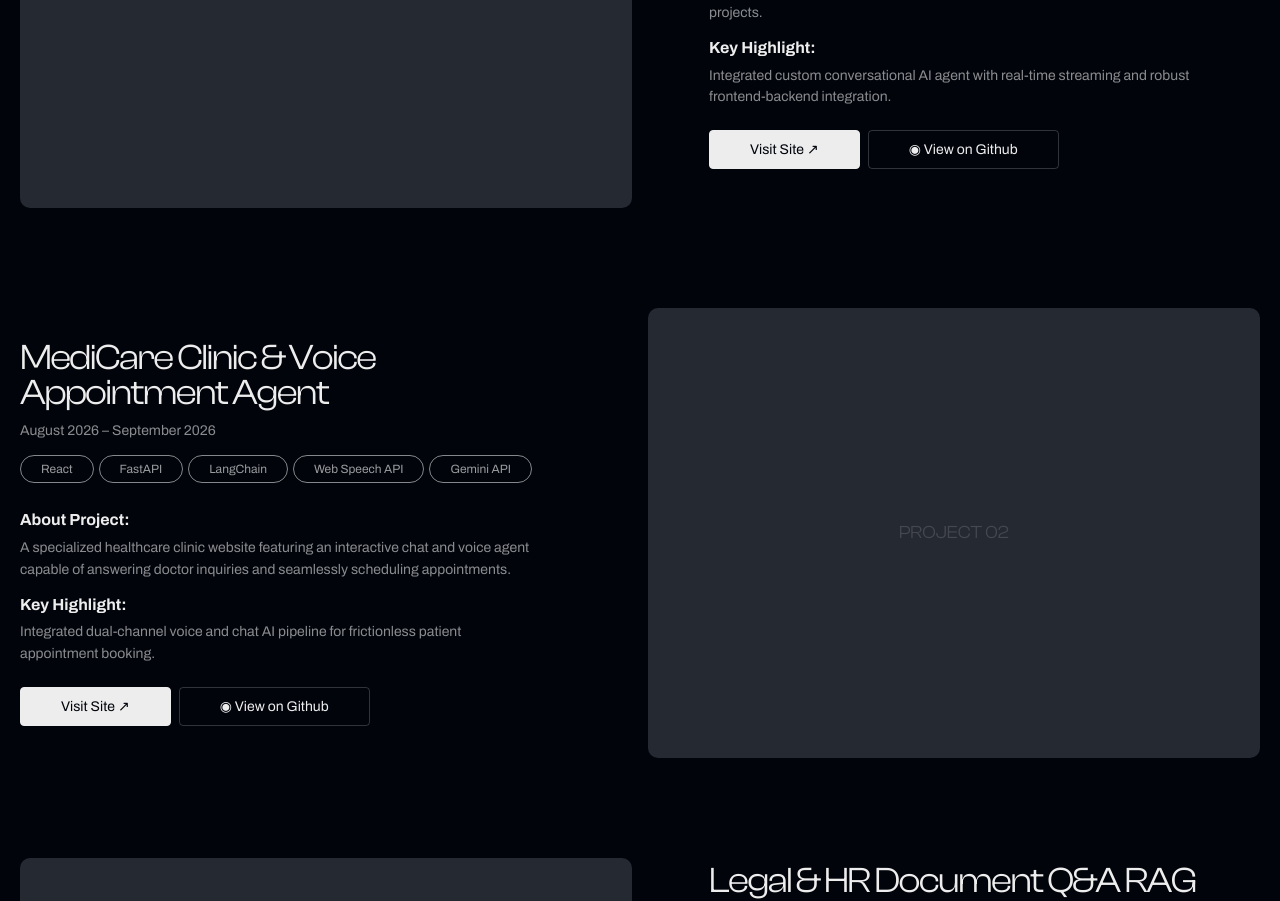
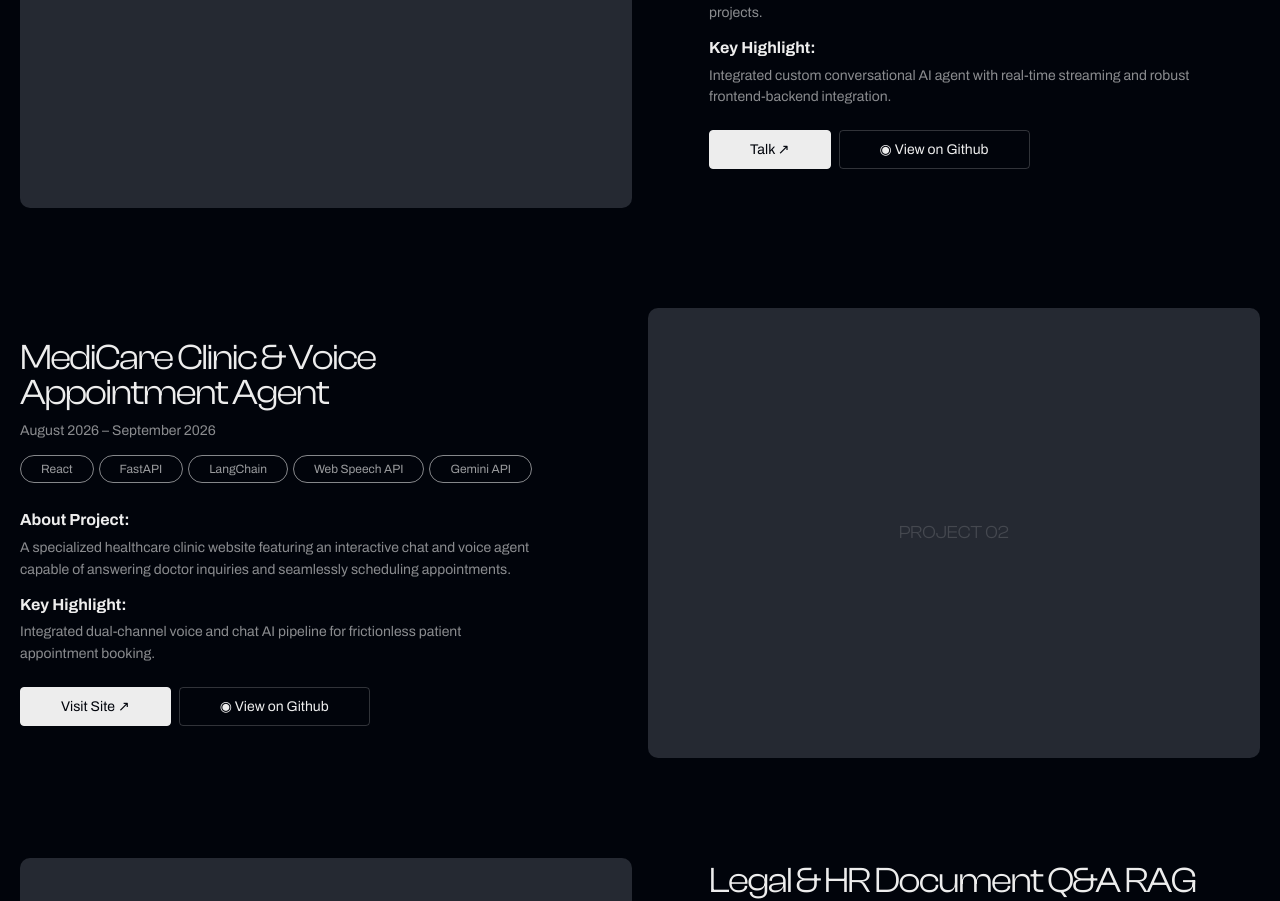
Before and after one commit to AyanJamalii/Portfolio, a Next.js app in the folder frontend/: page / in a window 1280 px wide. Shown: the part 1306-2207 px from the top of the page. Built offline with nearby package versions, Linux system fonts and the light colour scheme.

Commit message:
Updating Projects

```diff
--- a/frontend/app/page.tsx
+++ b/frontend/app/page.tsx
@@ -172,7 +172,7 @@ useEffect(() => {
         </button>
       </header>
 
-      {/* ================= HERO ================= */}
+      {/* hero */}
 
       <section id="top" className="hero">
         <div className="hero-glow" />
@@ -190,7 +190,6 @@ useEffect(() => {
           </h1>
 
           <div className="hero-grid">
-            {/* LEFT HERO FEATURES */}
 
             <div className="hero-feature-wrapper">
               <div className="hero-feature-rail">
@@ -225,8 +224,6 @@ useEffect(() => {
               </div>
             </div>
 
-            {/* CENTER PORTRAIT */}
-
             <div className="hero-person">
               <Image
                 src="/portrait.webp"
@@ -235,7 +232,6 @@ useEffect(() => {
                 height={500}
                 className="portrait"               />
             </div>
-            {/* RIGHT HERO COPY */}
 
             <div className="hero-side-copy hero-side-copy-right">
               <p>
@@ -260,7 +256,7 @@ useEffect(() => {
         </div>
       </section>
 
-      {/* ================= STICKY SECTION TABS ================= */}
+      {/* nav */}
 
       <nav className="section-tabs">
         <button
@@ -278,11 +274,10 @@ useEffect(() => {
         </button>
       </nav>
 
-      {/* ================= PROJECTS ================= */}
+      {/* projects */}
 
       <section id="projects" className="content-section projects-section">
         <div className="section-heading">
-          {/* <span>/Selected Work</span> */}
           <h2>Projects</h2>
         </div>
 
@@ -318,7 +313,22 @@ useEffect(() => {
                 </div>
 
                 <div className="project-actions">
-                  <a href={project.live}>Visit Site ↗</a>
+                  {index === 0 ? (
+                    <a
+                      href="#ai"
+                      onClick={(e) => {
+                        e.preventDefault();
+                        document.getElementById("ai")?.scrollIntoView({
+                          behavior: "smooth",
+                          block: "start",
+                        });
+                      }}
+                    >
+                      Talk ↗
+                    </a>
+                  ) : (
+                    <a href={project.live}>Visit Site ↗</a>
+                  )}
                   <a href={project.github}>◉ View on Github</a>
                 </div>
               </div>
@@ -326,7 +336,8 @@ useEffect(() => {
           ))}
         </div>
       </section>
-      {/* ================= ABOUT ================= */}
+
+      {/* about */}
 
       <section id="about" className="content-section about-section">
         <div className="section-heading">
@@ -387,11 +398,11 @@ useEffect(() => {
         </div>
       </section>
 
-      {/* ---- AI SECTION  */}
+      {/* ai */}
 
       <AISection />
 
-      {/* ================= CONTACT ================= */}
+      {/* contact */}
 
       <section id="contact" className="contact-section">
         <div className="contact-glow" />
@@ -411,11 +422,10 @@ useEffect(() => {
         </div>
       </section>
 
-      {/* ================= FOOTER ================= */}
+      {/* footer */}
 
       <footer className="footer">
         <span>© 2026 Ayan J. All rights reserved |   Your friendly neighborhood developer. :)</span>
-        {/* <span>AI × Frontend</span> */}
       </footer>
     </main>
   );
```
